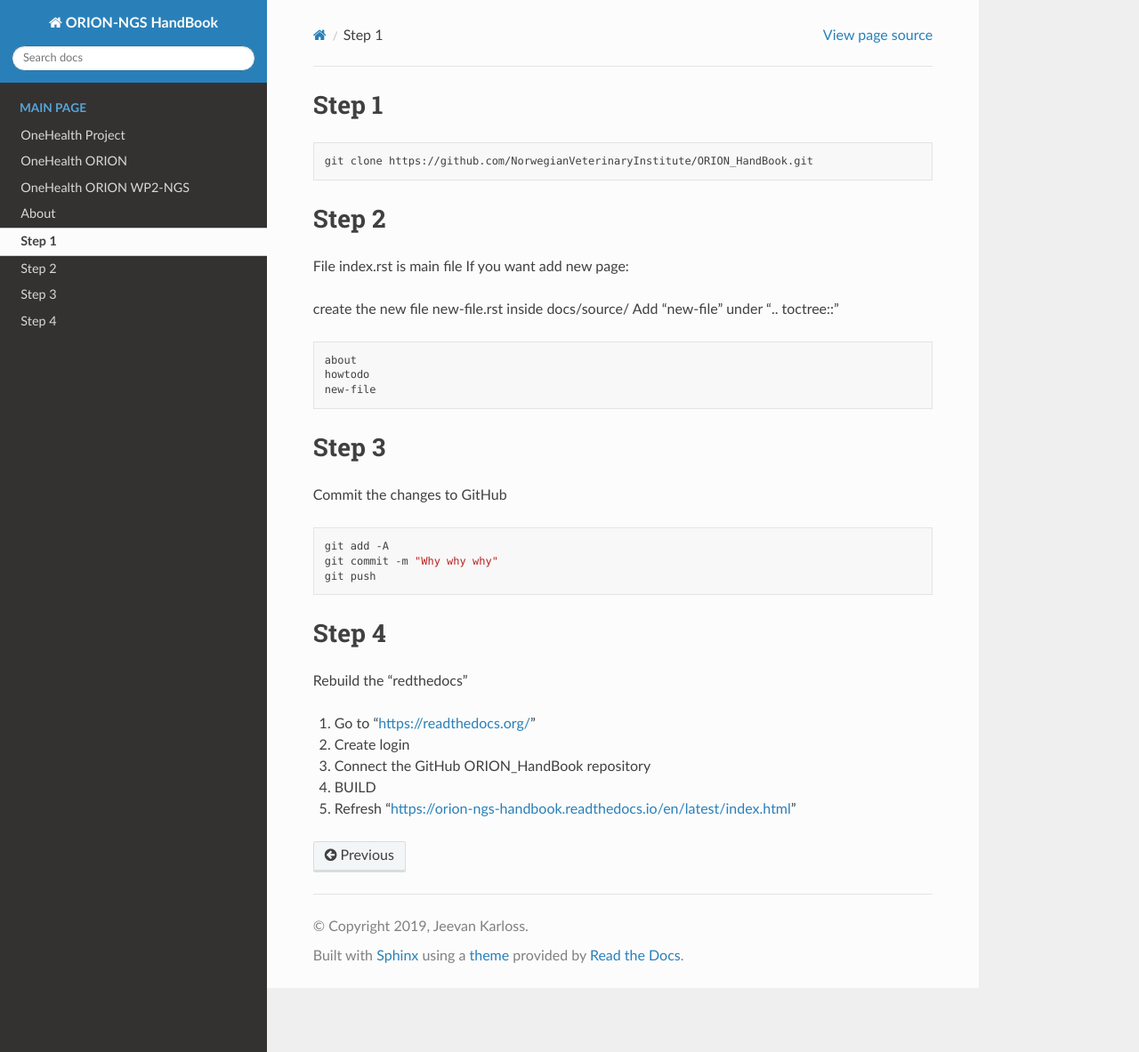
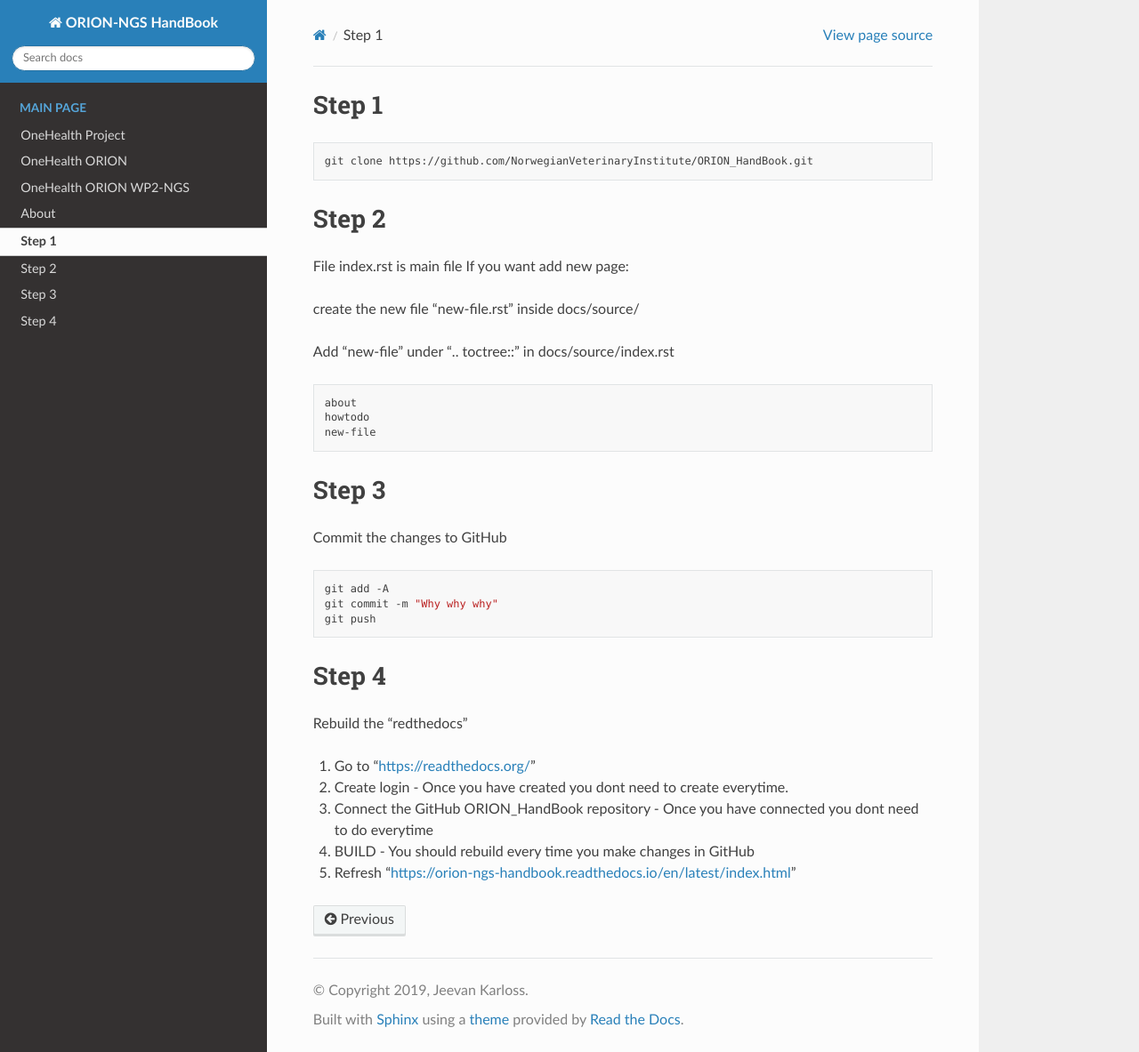
Before and after one commit to NorwegianVeterinaryInstitute/ORION_HandBook, a Sphinx documentation site: the page built from docs/source/howtodo.rst, in a window 1280 px wide and 1183 px high. Shown: the whole window at 89% size. Built offline with Sphinx 7.4.7 and the Read the Docs theme 2.0.0, drawn with Linux system fonts in a browser that asks for light colours.

Commit message:
added more text on HowToDo

```diff
--- a/docs/source/howtodo.rst
+++ b/docs/source/howtodo.rst
@@ -10,8 +10,9 @@ Step 2
 File index.rst is main file
 If you want add new page:
 
-create the new file new-file.rst inside docs/source/
-Add "new-file" under ".. toctree::"
+create the new file "new-file.rst" inside docs/source/
+
+Add "new-file" under ".. toctree::" in docs/source/index.rst
 
 .. code:: bash
 
@@ -37,7 +38,7 @@ Step 4
 Rebuild the "redthedocs"
 
 1. Go to "https://readthedocs.org/"
-2. Create login
-3. Connect the GitHub ORION_HandBook repository
-4. BUILD
+2. Create login - Once you have created you dont need to create everytime.
+3. Connect the GitHub ORION_HandBook repository - Once you have connected you dont need to do everytime
+4. BUILD - You should rebuild every time you make changes in GitHub
 5. Refresh "https://orion-ngs-handbook.readthedocs.io/en/latest/index.html"
```
